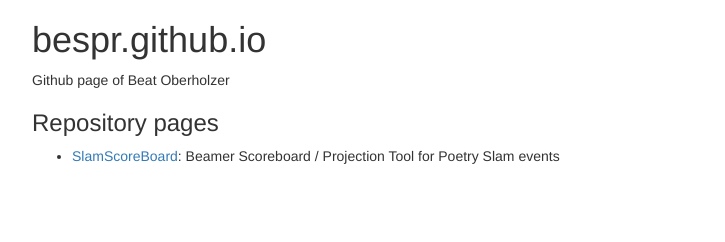
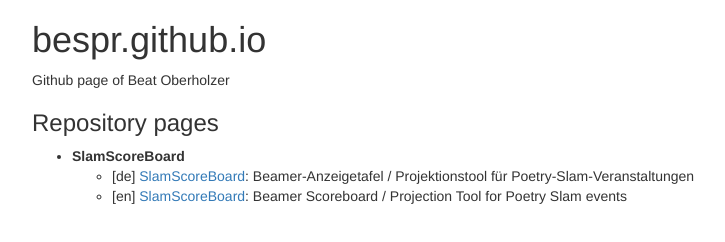
Before and after one commit to bespr/bespr.github.io, a plain HTML site: page index.html in a window 1280 px wide. Shown: the whole page, without its empty margins (38-763 px from the left). Drawn offline with nearby package versions, Linux system fonts and the light colour scheme.

Commit message:
Minor adaptations (2)

```diff
--- a/index.html
+++ b/index.html
@@ -31,8 +31,19 @@
             <h3>Repository pages</h3>
             <ul>
                 <li>
-                    <a href="https://bespr.github.io/SlamScoreBoard/">SlamScoreBoard</a>:
-                    Beamer Scoreboard / Projection Tool for Poetry Slam events
+                    <strong>SlamScoreBoard</strong>
+                    <ul>
+                        <li>
+                            [de]
+                            <a href="https://bespr.github.io/SlamScoreBoard/">SlamScoreBoard</a>:
+                            Beamer-Anzeigetafel / Projektionstool für Poetry-Slam-Veranstaltungen
+                        </li>
+                        <li>
+                            [en]
+                            <a href="https://bespr.github.io/SlamScoreBoard/index_en.html">SlamScoreBoard</a>:
+                            Beamer Scoreboard / Projection Tool for Poetry Slam events
+                        </li>
+                    </ul>
                 </li>
             </ul>
         </div>
```
